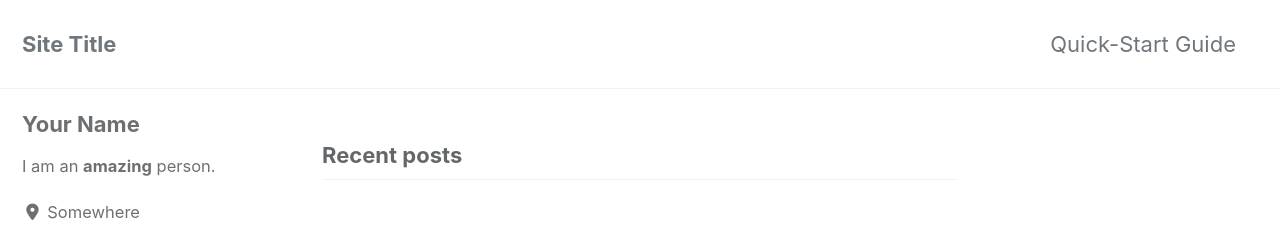
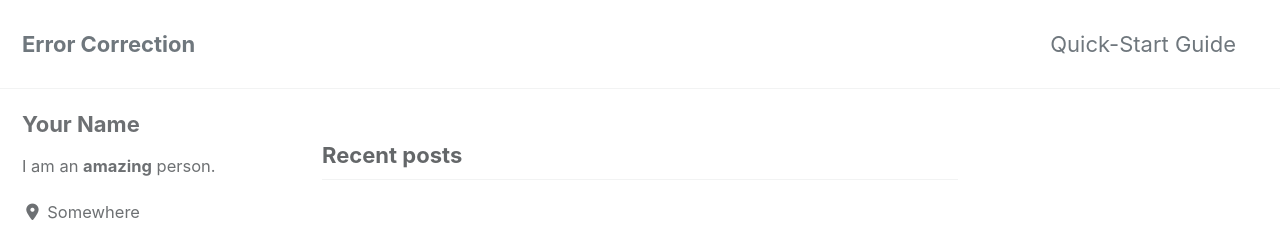
Before and after one commit to thecleverbanana/thecleverbanana.github.io, a Jekyll site: the page built from index.html, in a window 1280 px wide. Shown: the top 225 px of the page. Built offline with Jekyll 4.4.1, drawn with Linux system fonts in a browser that asks for light colours; cached includes are drawn as plain includes; nearby versions of some CDN libraries; the list of posts is cut into pages by our own code.

Commit message:
Update _config.yml

```diff
--- a/_config.yml
+++ b/_config.yml
@@ -16,7 +16,7 @@ minimal_mistakes_skin    : "default" # "air", "aqua", "contrast", "dark", "dirt"
 
 # Site Settings
 locale                   : "en-US"
-title                    : "Site Title"
+title                    : "Error Correction"
 title_separator          : "-"
 subtitle                 : # site tagline that appears below site title in masthead
 name                     : "Your Name"
```
